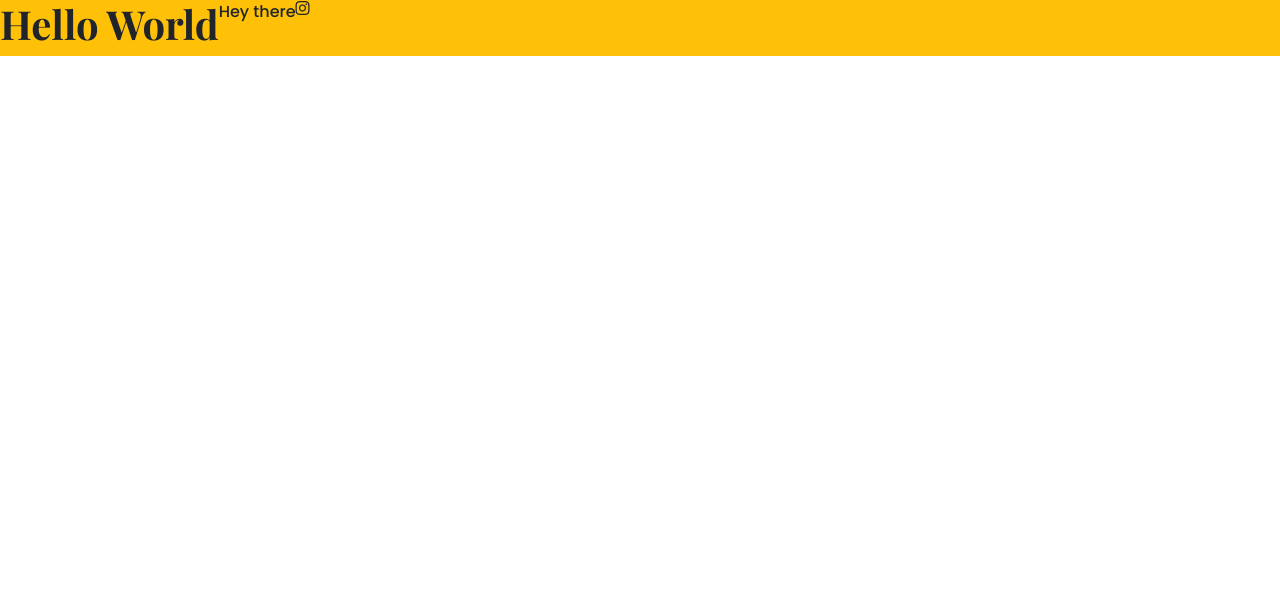
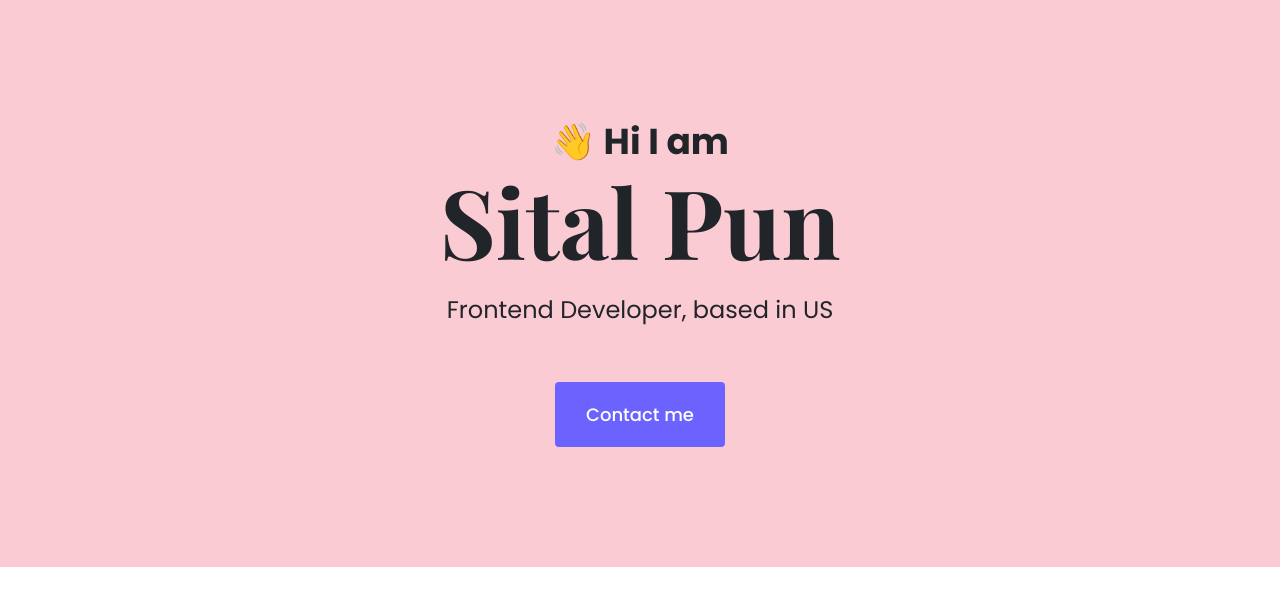
Before and after one commit to spun21m/portfolio-project, a plain HTML site: page index.html in a window 1280 px wide. Drawn offline with nearby package versions, Linux system fonts and the light colour scheme.

Commit message:
Homepage Hero Added

```diff
--- a/css/styles.css
+++ b/css/styles.css
@@ -1,9 +1,53 @@
-h1 {
-  font-family: "Playfair Display", serif;
+:root {
+  --branding-color: #6c63ff;
+  --secondary-color: #facbd3;
+  --heading-font-family: "Playfair Display", serif;
+  --default-font-family: "Poppins", sans-serif;
+}
+
+body {
+  font-family: var(--default-font-family);
+}
+
+h1,
+h2,
+h3,
+h4,
+h5,
+h6 {
+  font-family: var(--heading-font-family);
   font-weight: bold;
 }
 
-p {
-  font-family: "Poppins", sans-serif;
+h1 {
+  font-size: 96px;
+}
+
+.hero {
+  background: var(--secondary-color);
+  text-align: center;
+  padding: 120px 60px;
+}
+
+.hero h2 {
+  font-family: var(--default-font-family);
+  font-size: 36px;
+  margin: 0;
+}
+
+.hero h3 {
+  font-family: var(--default-font-family);
+  font-size: 24px;
   font-weight: normal;
+  line-height: 2;
 }
+
+.btn-branding {
+  background: var(--branding-color);
+  font-weight: 500;
+  font-size: 18px;
+  color: #ffffff;
+  padding: 18px 30px;
+  border-radius: 4px;
+  line-height: 27px;
+}
--- a/index.html
+++ b/index.html
@@ -18,7 +18,7 @@
     <link rel="preconnect" href="https://fonts.googleapis.com" />
     <link rel="preconnect" href="https://fonts.gstatic.com" crossorigin />
     <link
-      href="https://fonts.googleapis.com/css2?family=Playfair+Display:wght@700&family=Poppins:wght@500;700&display=swap"
+      href="https://fonts.googleapis.com/css2?family=Playfair+Display:wght@700&family=Poppins:wght@400;500;700&display=swap"
       rel="stylesheet"
     />
     <script
@@ -26,13 +26,14 @@
       crossorigin="anonymous"
     ></script>
     <link rel="stylesheet" href="css/styles.css" />
-    <title>Document</title>
+    <title>Sital Pun</title>
   </head>
   <body>
-    <div class="d-flex bg-warning">
-      <h1>Hello World</h1>
-      <p>Hey there</p>
-      <i class="fa-brands fa-instagram"></i>
+    <div class="hero">
+      <h2>👋 Hi I am</h2>
+      <h1>Sital Pun</h1>
+      <h3 class="mb-5">Frontend Developer, based in US</h3>
+      <a href="#" class="btn btn-branding">Contact me</a>
     </div>
   </body>
 </html>
```
